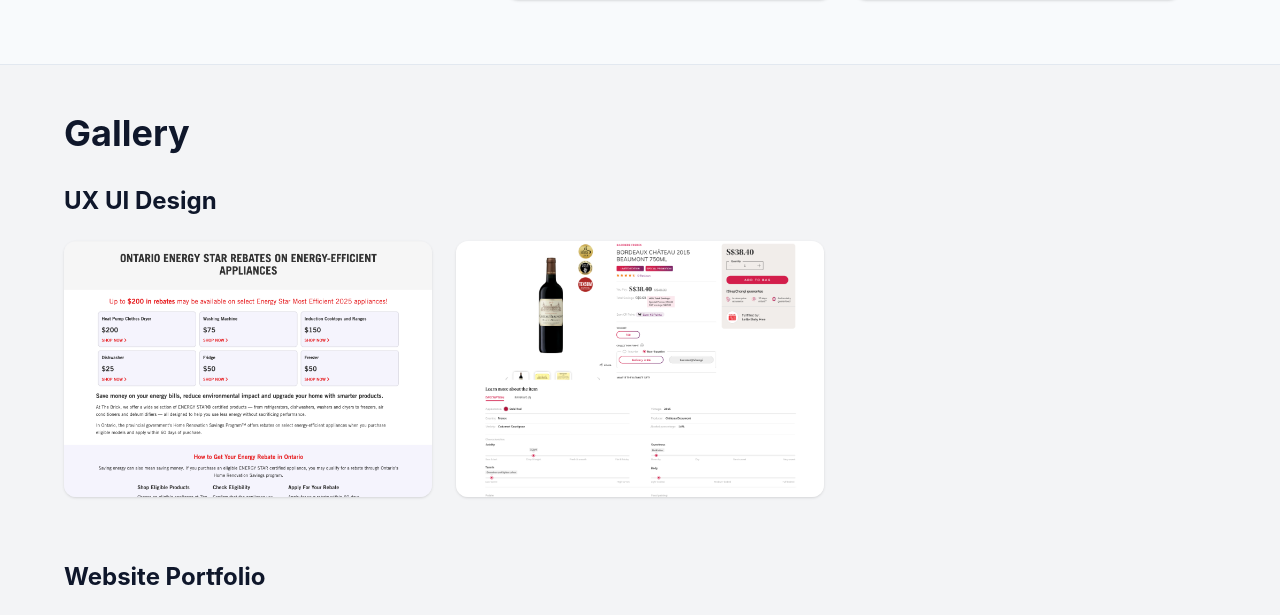
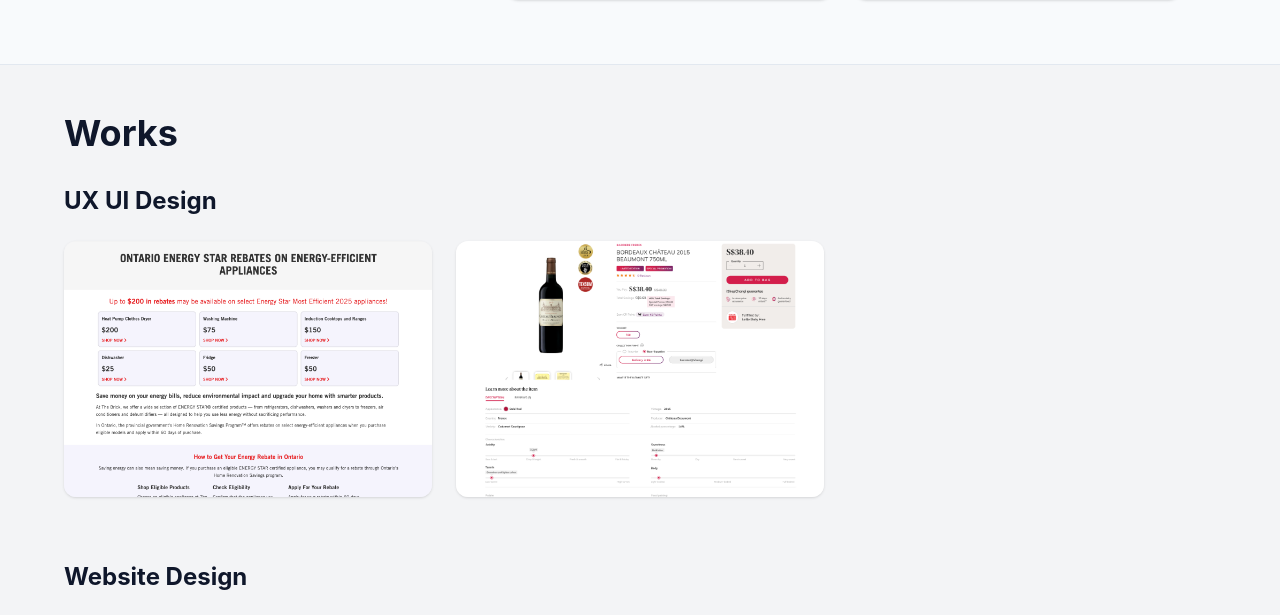
Before and after one commit to francesjgonzales/marketing-design, a React (Vite) app in the folder marketing-design-app/: page / in a window 1280 px wide. Shown: the part 1203-1818 px from the top of the page. Built offline with nearby package versions, Linux system fonts and the light colour scheme.

Commit message:
added UX UI content

```diff
--- a/marketing-design-app/src/components/Gallery.jsx
+++ b/marketing-design-app/src/components/Gallery.jsx
@@ -178,9 +178,9 @@ export default function Gallery() {
   return (
     <div className="min-h-screen bg-gray-100 px-6 py-12">
       <div className="mx-auto max-w-6xl">
-        <h1 className="mb-8 text-left text-4xl font-bold">Gallery</h1>
+        <h1 className="mb-8 text-left text-4xl font-bold">Works</h1>
         {renderSection("UX UI Design", uxui)}
-        {renderSection("Website Portfolio", websitePortfolio)}
+        {renderSection("Website Design", websitePortfolio)}
         {renderSection("Changi Airport Group", cagImages)}
         {renderSection("Global Travel", travelImages)}
         {renderSection("Colliers International", collierImages)}
```
